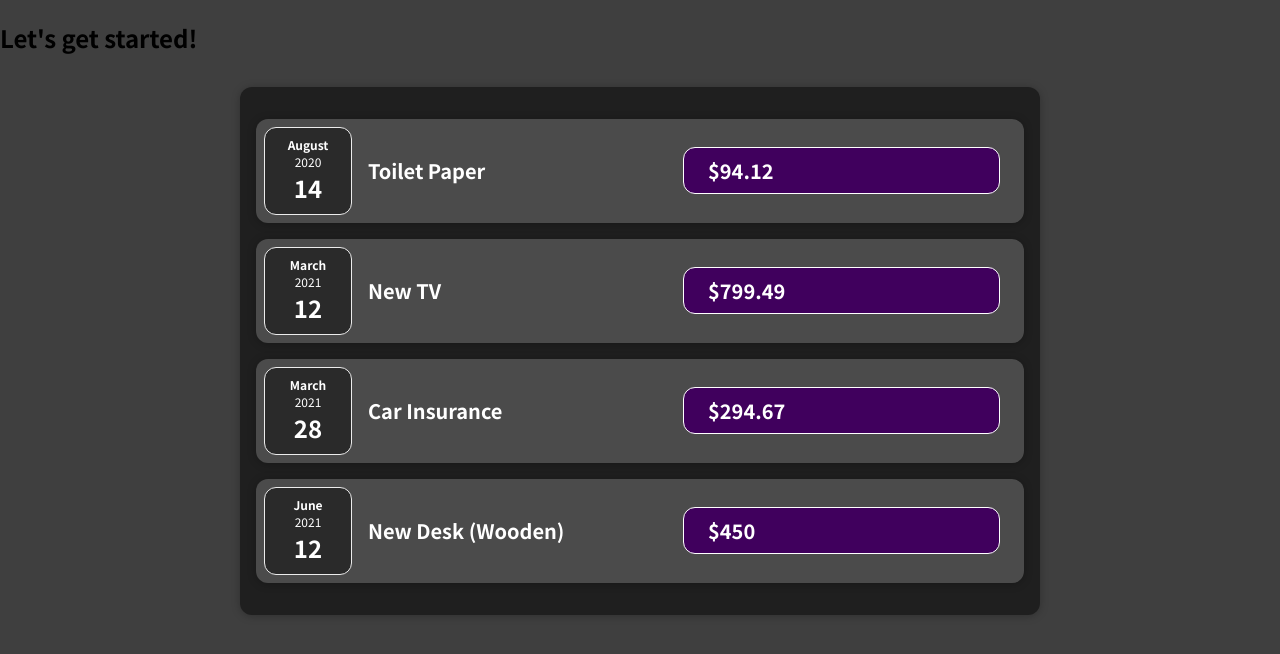
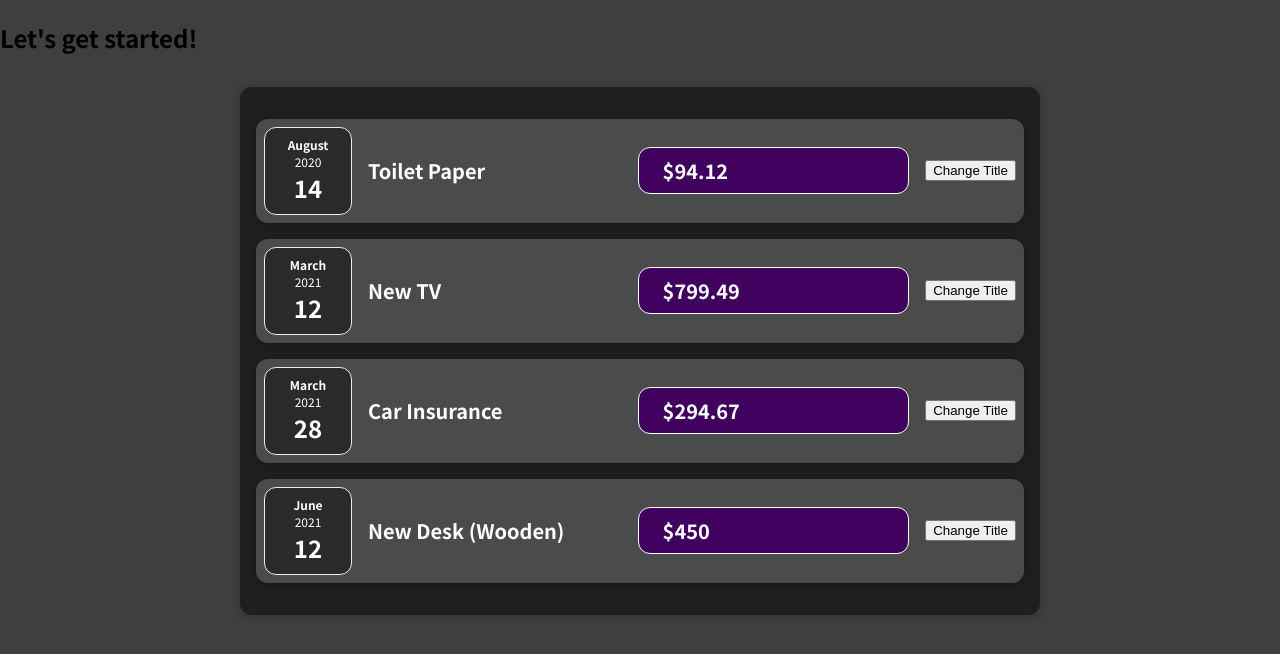
Before and after one commit to mrkarthik3/Expenses-Tracker, a React (Create React App) app: page / in a window 1280 px wide. Shown: the top 654 px of the page. Built offline with nearby package versions, Linux system fonts and the light colour scheme.

Commit message:
started using state via useState hook

```diff
--- a/src/components/Expenses/ExpenseItem.js
+++ b/src/components/Expenses/ExpenseItem.js
@@ -1,16 +1,25 @@
+import React, { useState } from 'react';
 import './ExpenseItem.css'
 import ExpenseDate from './ExpenseDate'
 import Card from '../UI/Card'
 
+
 function ExpenseItem(props) {
 
+    const [title, setTitle] = useState(props.info.title);
+
+    const clickHandler = () => {
+        setTitle("Updated via State!!");
+        console.log(title);
+    }
     return (
         <Card className='expense-item'>
             <ExpenseDate info={props.info} />
             <div className='expense-item__description'>
-                <h2>{props.info.title}</h2>
+                <h2>{title}</h2>
                 <h2 className='expense-item__price'>${props.info.amount}</h2>
             </div>
+            <button onClick={clickHandler}>Change Title</button>
         </Card>
     )
 }
--- a/src/components/UI/Card.js
+++ b/src/components/UI/Card.js
@@ -1,6 +1,8 @@
 import './Card.css'
 
-function Card(props) {
+// Arrow function based component.
+// Works 100% same as normal function based component.
+const Card = (props) => {
     const classes = 'card ' + props.className;
     return (
         <div className={classes}>
```
Also changed, not shown: 1 other file (tests, documents, lock files or other folders).
